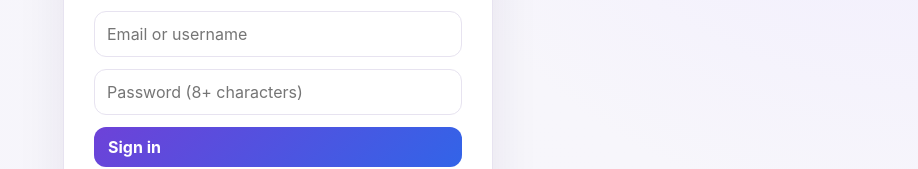
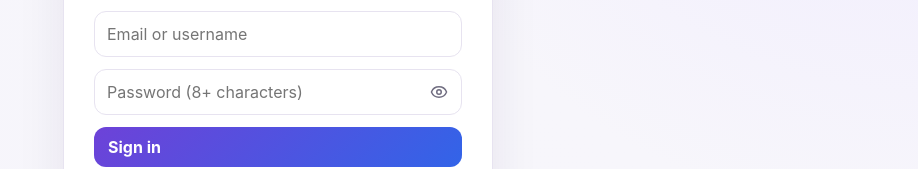
Before and after one commit to Alraabiu/MitMe-Project, a React (Vite) app in the folder web/: page / in a window 1280 px wide. Shown: the part 350-519 px from the top of the page, without its empty margins (362-1280 px from the left). Built offline with nearby package versions, Linux system fonts and the light colour scheme; no server answers.

Commit message:
feat(web): add show/hide password toggle to auth
- Eye icon inside password field (login + register)
- Toggle resets when switching between modes
- Accessible: aria-label + tabIndex=-1

```diff
--- a/web/src/components/auth/AuthPage.tsx
+++ b/web/src/components/auth/AuthPage.tsx
@@ -1,5 +1,6 @@
 import { useState } from 'react';
 import { GoogleLogin, GoogleOAuthProvider } from '@react-oauth/google';
+import { Eye, EyeOff } from 'lucide-react';
 import { api, setToken } from '../../services/api';
 import type { AuthResponse, User } from '../../types';
 import { Logo } from '../common/Logo';
@@ -29,6 +30,7 @@ export function AuthPage({ onLogin }: AuthPageProps) {
     password: '',
     phone: '',
   });
+  const [showPassword, setShowPassword] = useState(false);
   const [error, setError] = useState('');
   const [submitting, setSubmitting] = useState(false);
 
@@ -39,6 +41,7 @@ export function AuthPage({ onLogin }: AuthPageProps) {
   const switchMode = () => {
     setMode((m) => (m === 'login' ? 'register' : 'login'));
     setError('');
+    setShowPassword(false);
   };
 
   const submit = async (e: React.FormEvent) => {
@@ -95,9 +98,7 @@ export function AuthPage({ onLogin }: AuthPageProps) {
       onLogin(data.user);
     } catch (err: unknown) {
       const apiErr = err as { response?: { data?: { message?: string } } };
-      setError(
-        apiErr.response?.data?.message || 'Google sign-in failed.'
-      );
+      setError(apiErr.response?.data?.message || 'Google sign-in failed.');
     } finally {
       setSubmitting(false);
     }
@@ -160,16 +161,31 @@ export function AuthPage({ onLogin }: AuthPageProps) {
             />
           )}
 
+          {/* Password with show / hide toggle */}
+          <div className="password-wrap">
             <input
-            className="input"
-            type="password"
+              className="input password-input"
+              type={showPassword ? 'text' : 'password'}
               placeholder="Password (8+ characters)"
               value={form.password}
               onChange={update('password')}
-            autoComplete={mode === 'login' ? 'current-password' : 'new-password'}
+              autoComplete={
+                mode === 'login' ? 'current-password' : 'new-password'
+              }
               required
               minLength={8}
             />
+            <button
+              type="button"
+              className="password-eye"
+              onClick={() => setShowPassword((v) => !v)}
+              aria-label={showPassword ? 'Hide password' : 'Show password'}
+              title={showPassword ? 'Hide password' : 'Show password'}
+              tabIndex={-1}
+            >
+              {showPassword ? <EyeOff size={18} /> : <Eye size={18} />}
+            </button>
+          </div>
 
           {error && <div className="error">{error}</div>}
 
--- a/web/src/components/classes/CreateClassForm.tsx
+++ b/web/src/components/classes/CreateClassForm.tsx
@@ -10,7 +10,6 @@ interface Props {
 export function CreateClassForm({ onCreated, onCancel }: Props) {
   const [name, setName] = useState('');
   const [subject, setSubject] = useState('');
-  const [description, setDescription] = useState('');
   const [busy, setBusy] = useState(false);
   const [error, setError] = useState<string | null>(null);
 
@@ -28,7 +27,6 @@ export function CreateClassForm({ onCreated, onCancel }: Props) {
       const cls = await createClass({
         name: name.trim(),
         subject: subject.trim() || undefined,
-        description: description.trim() || undefined,
       });
       onCreated(cls);
     } catch (err: any) {
@@ -50,14 +48,14 @@ export function CreateClassForm({ onCreated, onCancel }: Props) {
 
       <h1 className="classFormTitle">Create Class</h1>
       <p className="classFormSub">
-        Students will join using the code we generate for you.
+        Share the class code with anyone you want to invite.
       </p>
 
       <form onSubmit={submit}>
         <label className="classFormLabel">Class name *</label>
         <input
           className="classFormInput"
-          placeholder="e.g. Mathematics 101"
+          placeholder="Class Name"
           value={name}
           onChange={(e) => setName(e.target.value)}
           disabled={busy}
@@ -67,18 +65,9 @@ export function CreateClassForm({ onCreated, onCancel }: Props) {
         <label className="classFormLabel">Subject (optional)</label>
         <input
           className="classFormInput"
-          placeholder="e.g. Math"
+          placeholder="Subject"
           value={subject}
           onChange={(e) => setSubject(e.target.value)}
-          disabled={busy}
-        />
-
-        <label className="classFormLabel">Description (optional)</label>
-        <textarea
-          className="classFormInput classFormTextarea"
-          placeholder="What will students learn?"
-          value={description}
-          onChange={(e) => setDescription(e.target.value)}
           disabled={busy}
         />
 
--- a/web/src/styles/theme-extras.css
+++ b/web/src/styles/theme-extras.css
@@ -262,3 +262,40 @@ body {
 .theme-option.active:hover {
   background: linear-gradient(135deg, var(--purple-light), var(--blue));
 }
+
+/* ------------------------------------------------------------
+   4. Password input with eye toggle
+   ------------------------------------------------------------ */
+.password-wrap {
+  position: relative;
+  width: 100%;
+}
+
+.password-input {
+  padding-right: 46px !important;
+}
+
+.password-eye {
+  position: absolute;
+  top: 0;
+  right: 0;
+  height: 100%;
+  width: 46px;
+  display: inline-flex;
+  align-items: center;
+  justify-content: center;
+  background: transparent;
+  border: 0;
+  color: var(--muted, #6b6b7b);
+  cursor: pointer;
+  transition: color 0.15s ease;
+}
+
+.password-eye:hover {
+  color: var(--purple, #6d42d8);
+}
+
+.password-eye:focus {
+  outline: none;
+  color: var(--purple, #6d42d8);
+}
```
Lines whose indentation alone changed are shown as unchanged.
